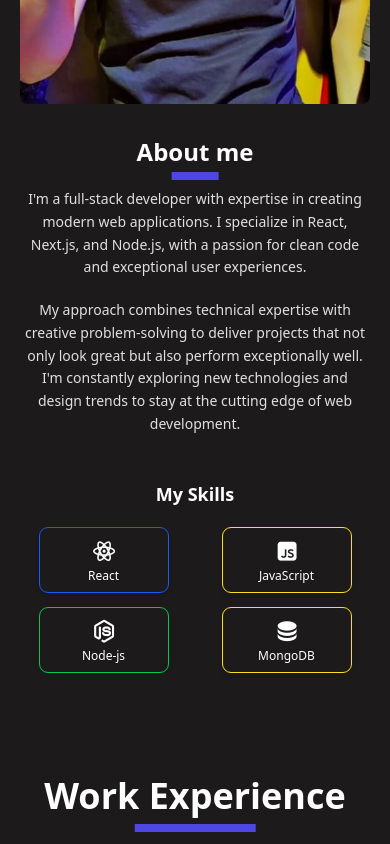
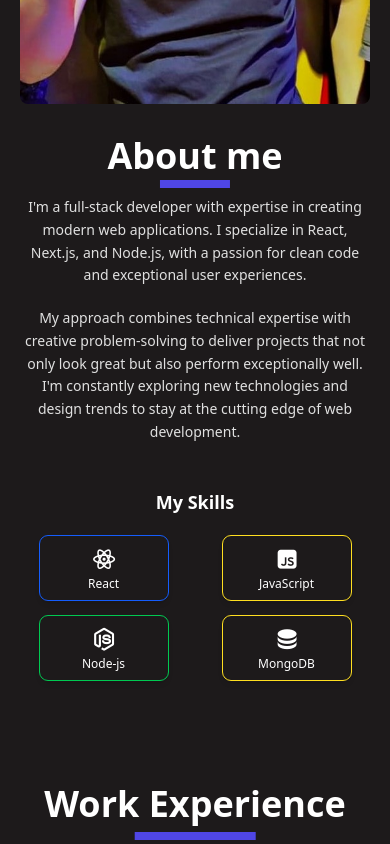
Before and after one commit to VikaSh221525/Portfolio-25, a React (Vite) app: page / in a window 390 px wide. Shown: the part 1180-2024 px from the top of the page. Built offline with nearby package versions, Linux system fonts and the light colour scheme.

Commit message:
FinalCommit5

```diff
--- a/src/components/Aboutme.jsx
+++ b/src/components/Aboutme.jsx
@@ -70,7 +70,7 @@ const Aboutme = () => {
 
                 <div className='w-full lg:w-[70%] flex flex-col gap-5 text-center lg:text-start' style={{ color: 'var(--text-primary)' }}>
                     <motion.h1
-                        className='w-fit text-2xl sm:text-3xl lg:text-5xl font-bold relative mx-auto lg:mx-0'
+                        className='w-fit text-4xl lg:text-5xl font-bold relative mx-auto lg:mx-0'
                         variants={itemVariants}
                     >
                         About me
--- a/src/components/Contact.jsx
+++ b/src/components/Contact.jsx
@@ -82,7 +82,7 @@ const Contact = () => {
                 style={{ color: 'var(--text-primary)' }}
             >
                 <motion.h1
-                    className='w-fit text-2xl sm:text-3xl lg:text-6xl font-bold relative mx-auto lg:mx-0'
+                    className='w-fit text-4xl lg:text-6xl font-bold relative mx-auto lg:mx-0'
                     variants={itemVariants}
                 >
                     Get In Touch
```
